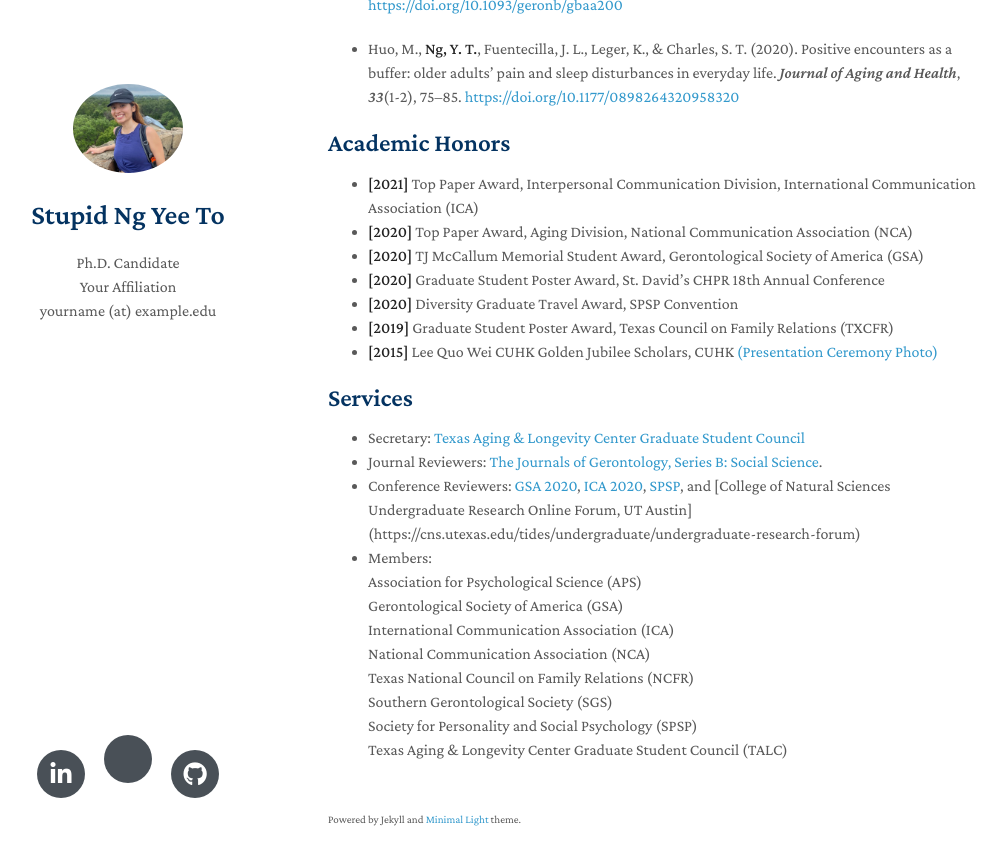
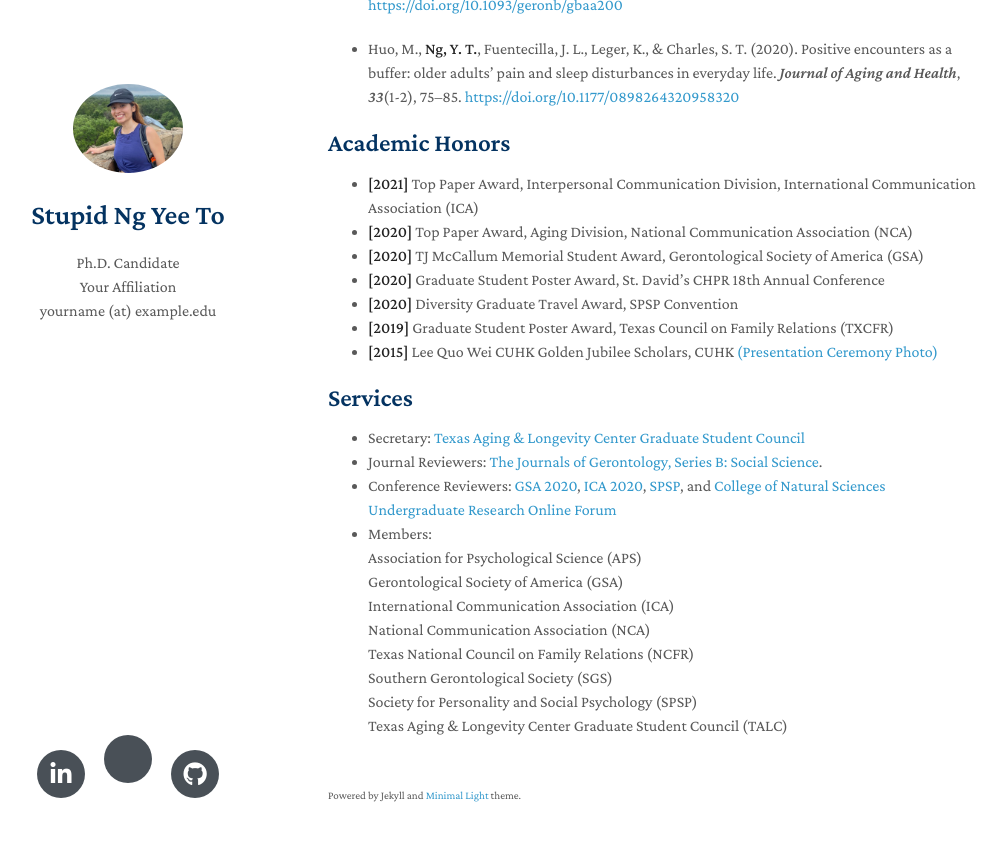
Before and after one commit to Crystal-ng/Crystal-ng.github.io, a Jekyll site: the page built from index.md, in a window 1280 px wide and 900 px high, scrolled down 1302 px. Shown: the top 865 px of the window, without its empty margins (142-1148 px from the left). Built offline with Jekyll 4.4.1, drawn with Linux system fonts in a browser that asks for light colours; nearby versions of some CDN libraries; a style sheet for code colours, icons or effects is not loaded; our own code applies the rules of GitHub Pages for plain Markdown files.

Commit message:
Update index.md

```diff
--- a/index.md
+++ b/index.md
@@ -57,7 +57,7 @@ My name is Crystal Ng. I am a Ph.D. candidate at the University of Texas at Aust
 ## Services
 - Secretary: [Texas Aging & Longevity Center Graduate Student Council](https://liberalarts.utexas.edu/talc/students/graduate-student-council.php)
 - Journal Reviewers: [The Journals of Gerontology, Series B: Social Science](https://academic.oup.com/psychsocgerontology).
-- Conference Reviewers: [GSA 2020](https://www.gsa2021.org/), [ICA 2020](https://www.icahdq.org/page/ICA2021), [SPSP](https://meeting.spsp.org/), and [College of Natural Sciences Undergraduate Research Online Forum, UT Austin] (https://cns.utexas.edu/tides/undergraduate/undergraduate-research-forum)
+- Conference Reviewers: [GSA 2020](https://www.gsa2021.org/), [ICA 2020](https://www.icahdq.org/page/ICA2021), [SPSP](https://meeting.spsp.org/), and [College of Natural Sciences Undergraduate Research Online Forum](https://cns.utexas.edu/tides/undergraduate/undergraduate-research-forum)
 - Members:
   <br>
   Association for Psychological Science (APS)
```
